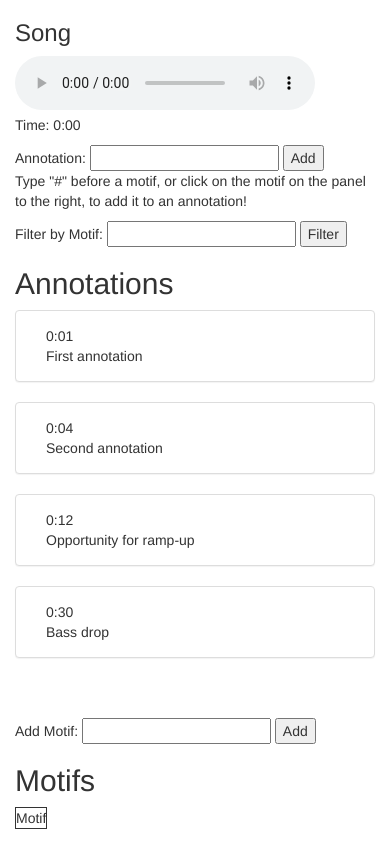
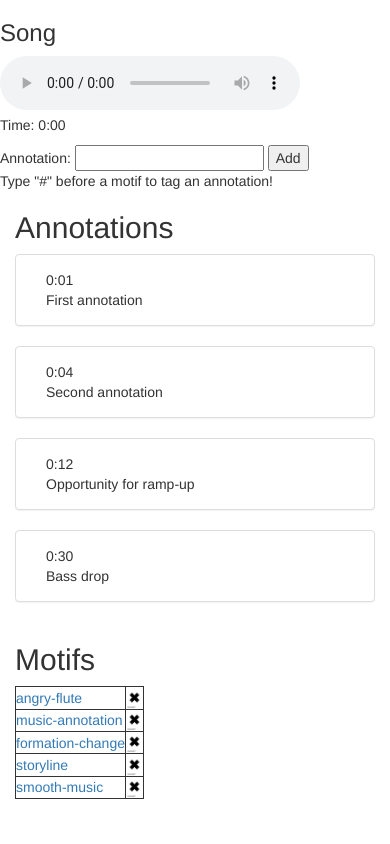
Before and after one commit to ishitap/songannotator, a plain HTML site: page index.html in a window 390 px wide. Drawn offline with nearby package versions, Linux system fonts and the light colour scheme.

Commit message:
hiding forms

```diff
--- a/index.html
+++ b/index.html
@@ -7,7 +7,7 @@
 	<link rel="stylesheet" type="text/css" href="style/bootstrap.min.css">
 </head>
 <body>
-	<div class="col-md-4">
+	<div>
 		<div>
 			<h3>Song</h3>
 			<audio src="feelsoclose.mp3" controls="controls">
@@ -20,14 +20,14 @@
 			Annotation: <input type="text" name="text"></input>
 			<input type="submit" value="Add"></input>
 		</form>
-		<p>Type "#" before a motif, or click on the motif on the panel to the right, to add it to an annotation!</p>
-		<form id="filterForm">
+		<p>Type "#" before a motif to tag an annotation!</p>
+	<!-- 	<form id="filterForm">
 			Filter by Motif: <input type="text" name="filterText"></input>
 			<input type="submit" value="Filter"></input>
 			<a href='#' id="cFilter" style="display:none;" onclick="clearFilter()"><img style='height:20px;' src='images/delete.png'></img></a>
 		</form>
-
-		<div id="annotation-display">
+ -->
+		<div class = "col-md-4" id="annotation-display">
 			<h2>Annotations</h2>
 			<div id="annotation-list">
 			</div>
@@ -38,15 +38,14 @@
 
 
 	<div class="col-md-6 motDiv">
-		<form id="motForm">
+<!-- 		<form id="motForm">
 			Add Motif: <input type="text" name="motText"></input>
 			<input type="submit" value="Add"></input>
-		</form>
+		</form> -->
 		<div id="motif-display">
 			<h2>Motifs</h2>
 			<table id="motif-table">
 				<tr id="first-row">
-					<th>Motif</th>
 			</table>
 		</div>
 	</div>
--- a/js/motifs.js
+++ b/js/motifs.js
@@ -21,19 +21,30 @@ $("#filterForm").submit(function() {
 				if (anns.indexOf(annotations[j]["displayID"]) == -1){
 					console.log(annotations[j]["displayID"]);
 					$("#" + annotations[j]["displayID"]).hide();
-					$("#cFilter").show();
 				}
 			}
 		}
 	}
 });
 
+function filter(motifId){
+	for (i = 0; i < motifs.length; i++){
+		if (motifs[i]["timestamp"] == motifId){
+			var anns = motifs[i]["ann"];
+			for (j = 0; j < annotations.length; j++){
+				if (anns.indexOf(annotations[j]["displayID"]) == -1){
+					console.log(annotations[j]["displayID"]);
+					$("#" + annotations[j]["displayID"]).hide();
+				}
+			}
+		}
+	}
+}
+
 function clearFilter(){
 	for (j = 0; j < annotations.length; j++){
 		$("#" + annotations[j]["displayID"]).show();
 	}
-	$("#cFilter").hide();
-	$('input[name="filterText"]').val("")
 }
 
 // Helper Function: Finds the right spot for the motif to be added within an alphabetically sorted array
@@ -136,7 +147,7 @@ function addMotif(motif, annotation) {
 
 	motifId = motif.timestamp;
 
-	var tableRow = "<tr id='" + motifId + "'><td><a href='#' onclick='addClickFunction("+ motifId + ")''>"+ motif.mName + "</a></td><td><a href='#' onclick='deleteFunction("+ motifId + ")''><img style='height:20px;' src='images/delete.png'></img></a></td></tr>";
+	var tableRow = "<tr id='" + motifId + "'><td><a href='#' onclick='filter("+ motifId + ")''>"+ motif.mName + "</a></td><td><a href='#' onclick='deleteFunction("+ motifId + ")''><img style='height:20px;' src='images/delete.png'></img></a></td></tr>";
 
 	var mIndex = findMIndex(motif);
 	var prevMIndex = mIndex - 1;
@@ -155,3 +166,18 @@ function addMotif(motif, annotation) {
 		motifs.splice(mIndex, 0, motif);
 	}
 }
+
+function addInitialMotifs(){
+	motif1 = {mName:"formation-change", timestamp:Date.now(), ann:[]};
+	motif2 = {mName:"smooth-music", timestamp:Date.now(), ann:[]};
+	motif3 = {mName:"storyline", timestamp:Date.now(), ann:[]};
+	motif4 = {mName:"angry-flute", timestamp:Date.now(), ann:[]};
+	motif5 = {mName:"music-annotation", timestamp:Date.now(), ann:[]};
+	motif6 = {mName:"choreo-annotation", timestamp:Date.now(), ann:[]};
+	var motifArray = [motif1, motif2, motif3, motif4, motif5, motif6];
+	addMotif(motif1,null);
+	addMotif(motif2,null);
+	addMotif(motif3,null);
+	addMotif(motif4,null);
+	addMotif(motif5,null);
+}
--- a/js/script.js
+++ b/js/script.js
@@ -145,6 +145,7 @@ $(document).ready(function () {
 							{ timestamp: 30, text: "Bass drop"}]
 
 	displayAllAnnotations(ann);
+	addInitialMotifs();
 });
 
 // Check current time to highlight annotations
--- a/style/stylesheet.css
+++ b/style/stylesheet.css
@@ -18,10 +18,10 @@ table, th, td {
 	font-weight: 300;
 }
 
-.motDiv{
+/*.motDiv{
 	position: relative;
 	padding-top: 10%;
-}
+}*/
 
 .annotation-control {
 	display: none;
```
Also changed, not shown: images/add.png (added), images/delete.png (added), images/drag.png (added), 2 other files.
